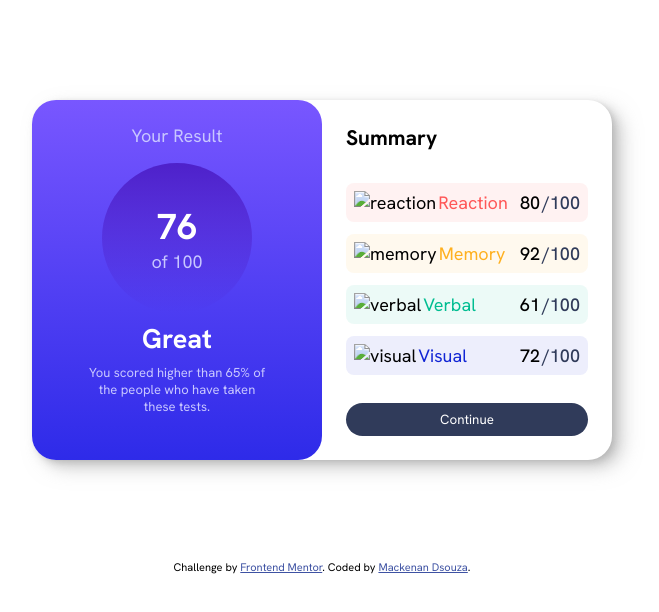
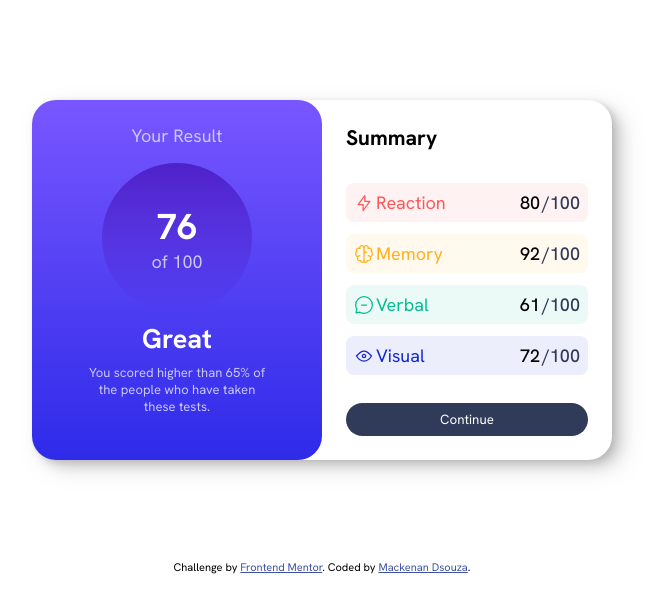
Before and after one commit to MackenanDsouza/results-summary-component-main, a plain HTML site: page index.html in a window 1280 px wide. Shown: the whole page, without its empty margins (318-977 px from the left). Drawn offline with Linux system fonts and the light colour scheme; the site is published under a folder, as on GitHub Pages, so addresses that start at the root find nothing.

Commit message:
assets/images svg 404 error solved

```diff
--- a/index.html
+++ b/index.html
@@ -42,7 +42,7 @@
     <div class="summary__item__container">
       <div class="summary-item reaction">
         <div>
-          <img src="/assets/images/icon-reaction.svg" alt="reaction">
+          <img src="./assets/images/icon-reaction.svg" alt="reaction">
           <span class="text-light-red">Reaction</span>
         </div>
         <div>
@@ -52,7 +52,7 @@
       </div>
       <div class="summary-item memory">
         <div>
-          <img src="/assets/images/icon-memory.svg" alt="memory">
+          <img src="./assets/images/icon-memory.svg" alt="memory">
           <span class="text-orangey-yellow">Memory</span>
         </div>
         <div>
@@ -62,7 +62,7 @@
       </div>
       <div class="summary-item verbal">
         <div>
-          <img src="/assets/images/icon-verbal.svg" alt="verbal">
+          <img src="./assets/images/icon-verbal.svg" alt="verbal">
           <span class="text-green-teal">Verbal</span>
         </div>
         <div>
@@ -72,7 +72,7 @@
       </div>
       <div class="summary-item visual">
         <div>
-          <img src="/assets/images/icon-visual.svg" alt="visual">
+          <img src="./assets/images/icon-visual.svg" alt="visual">
           <span class="text-cobalt-blue">Visual</span>
         </div>
         <div>
```
